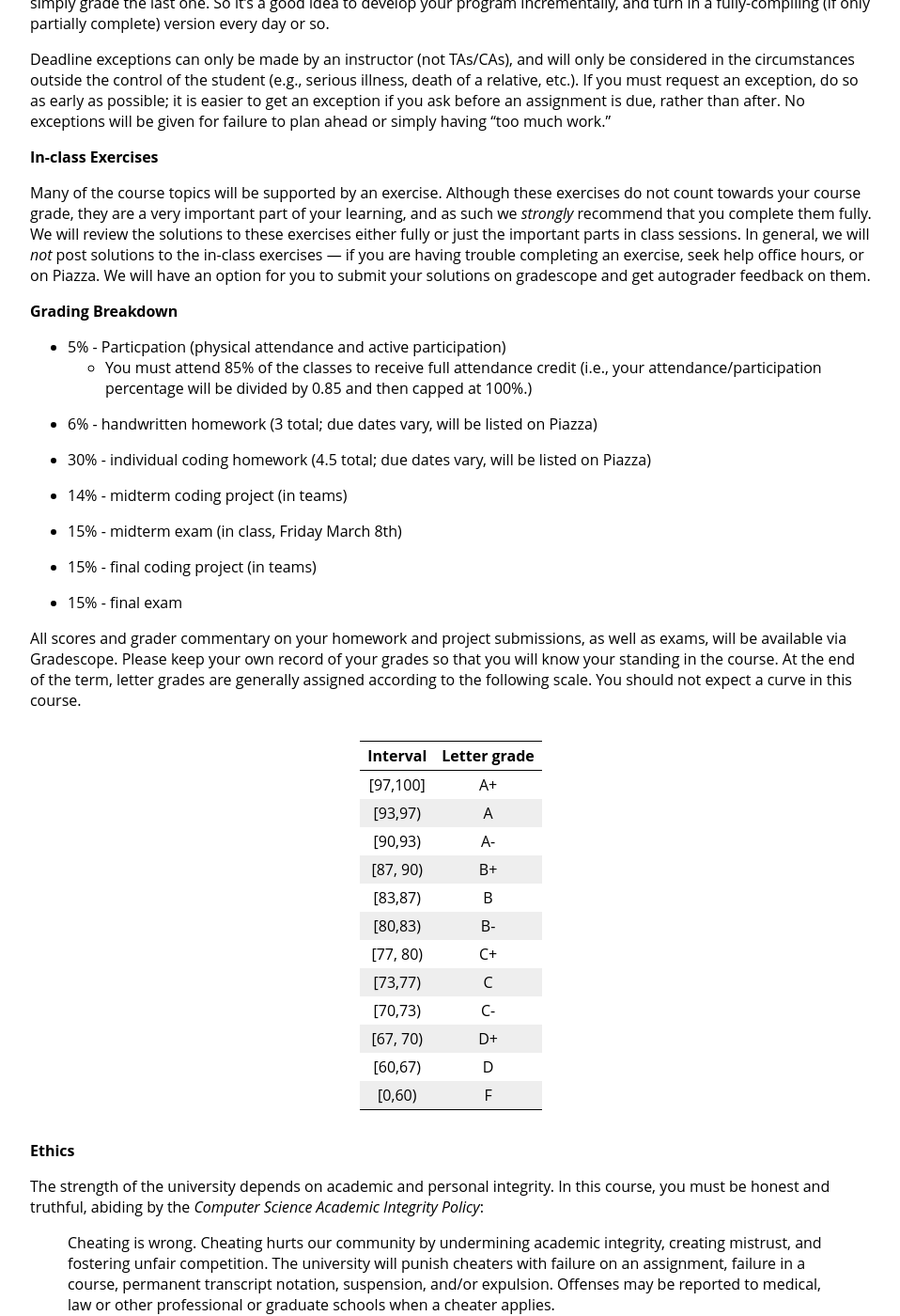
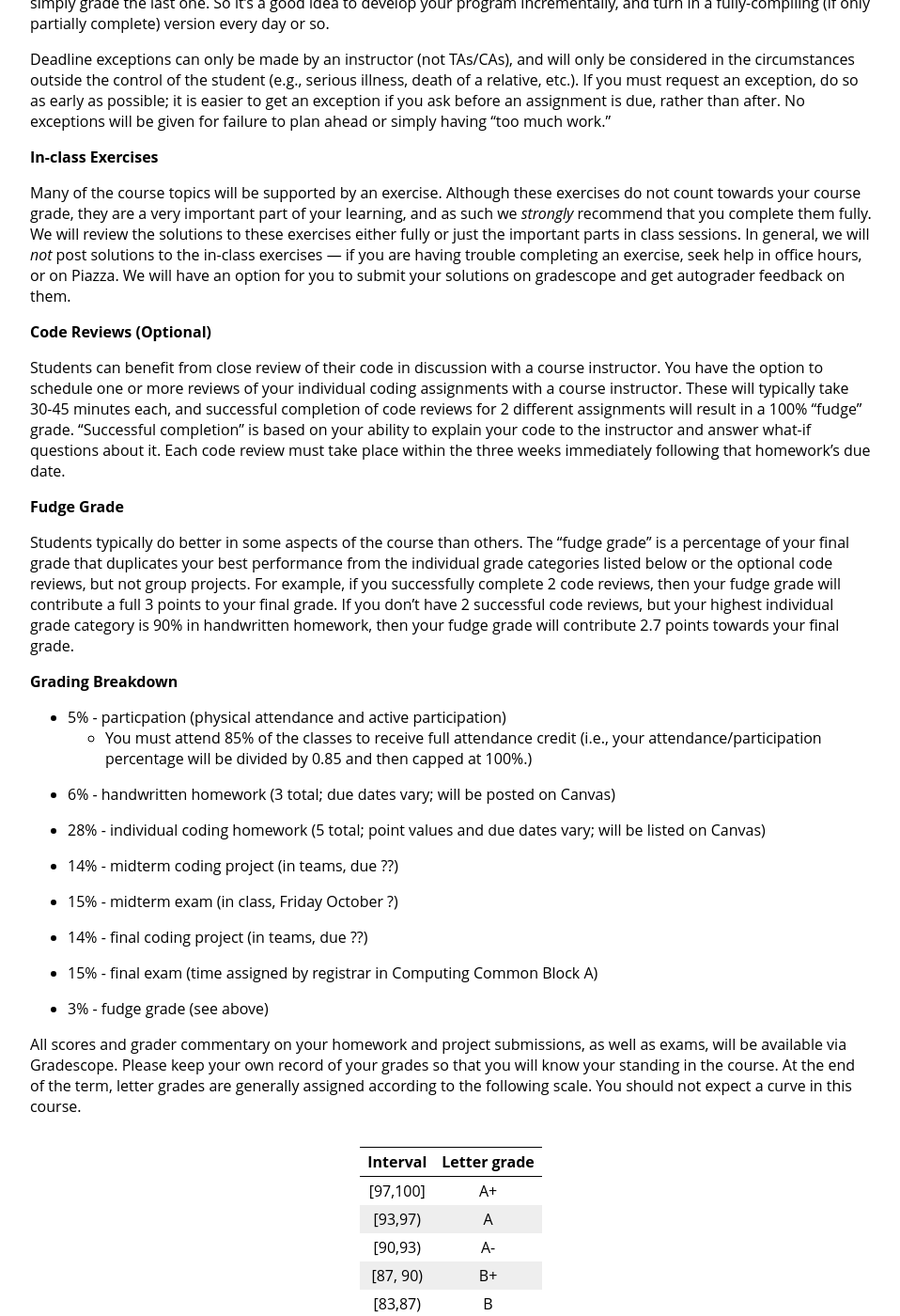
Before and after one commit to jhu-ip/cs220-f24, a Jekyll site: the page built from syllabus.md, in a window 1280 px wide and 1400 px high, scrolled down 4613 px. Shown: the whole window at 94% size, without its empty margins (160-1118 px from the left). Built offline with Jekyll 4.4.1, drawn with Linux system fonts in a browser that asks for light colours; some of the changed text lies outside the part shown.

Commit message:
syllabus fully drafted

```diff
--- a/syllabus.md
+++ b/syllabus.md
@@ -50,17 +50,18 @@ Kai Presler-Marshall, Lecturer\
 Office hours: TBD
 Zoom: <a class="external" target="_blank" href="https://wse.zoom.us/my/">https://wse.zoom.us/my/</a>
 
+Joanne Selinski, Associate Teaching Professor\
+<mailto:joanne@cs.jhu.edu>,\
+<a class="external" target="_blank" href="https://www.cs.jhu.edu/~joanne">https://www.cs.jhu.edu/~joanne</a>,\
+Office hours: TBD
+Zoom: <a class="external" target="_blank" href="https://wse.zoom.us/my/jselinski">https://wse.zoom.us/my/jselinski</a>
+
 Patricio Simari, Senior Lecturer\
 <mailto:psimari@cs.jhu.edu>,\
 <a class="external" target="_blank" href="https://www.cs.jhu.edu/">https://www.cs.jhu.edu/</a>,\
 Office hours: TBD
 Zoom: <a class="external" target="_blank" href="https://wse.zoom.us/my/">https://wse.zoom.us/my/</a>
 
-Joanne Selinaki, Associate Teaching Professor\
-<mailto:joanne@cs.jhu.edu>,\
-<a class="external" target="_blank" href="https://www.cs.jhu.edu/~joanne">https://www.cs.jhu.edu/~joanne</a>,\
-Office hours: TBD
-Zoom: <a class="external" target="_blank" href="https://wse.zoom.us/my/jselinski">https://wse.zoom.us/my/jselinski</a>
 
 **Meetings - all in Maryland 310**
 
@@ -276,7 +277,9 @@ accommodate late submissions in several specific ways:
 -   Each delay of up to 24 hours past the 11:00 pm deadline for an
     individual assignment counts as one late day.
 
--   Students do not need to ask permission or notify us when using any late days; deductions will be automatically taken since your final homework submission will be the one graded.
+-   Students do not need to ask permission or notify us when using any
+    late days; deductions will be automatically taken since your final
+    homework submission will be the one graded.
 
 -   If you submit an assignment late and are out of late days (have used
     all 6 previously), you will be deducted 1% of the possible
@@ -308,27 +311,52 @@ important part of your learning, and as such we *strongly* recommend
 that you complete them fully. We will review the solutions to these
 exercises either fully or just the important parts in class sessions. In
 general, we will *not* post solutions to the in-class exercises --- if
-you are having trouble completing an exercise, seek help office hours,
+you are having trouble completing an exercise, seek help in office hours,
 or on Piazza. We will have an option for you to submit your solutions on
 gradescope and get autograder feedback on them.
 
+**Code Reviews (Optional)**
+
+Students can benefit from close review of their code in discussion
+with a course instructor. You have the option to schedule one or more
+reviews of your individual coding assignments with a course
+instructor. These will typically take 30-45 minutes each, and
+successful completion of code reviews for 2 different assignments will
+result in a 100% "fudge" grade. "Successful completion" is based on
+your ability to explain your code to the instructor and answer what-if
+questions about it. Each code review must take place within the three
+weeks immediately following that homework's due date.
+
+**Fudge Grade**
+
+Students typically do better in some aspects of the course than
+others. The "fudge grade" is a percentage of your final grade that
+duplicates your best performance from the individual grade categories listed below
+or the optional code reviews, but not group projects. For example, if you
+successfully complete 2 code reviews, then your fudge grade will
+contribute a full 3 points to your final grade. If you don't have 2
+successful code reviews, but your highest individual grade category is
+90% in handwritten homework, then your fudge grade will contribute 2.7
+points towards your final grade.
+
 **Grading Breakdown**
 
--   5% - Particpation (physical attendance and active participation)
+-   5% - particpation (physical attendance and active participation)
     - <emph>You must attend 85% of the classes to receive full attendance credit (i.e., your attendance/participation percentage will be divided by 0.85 and then capped at 100%.) </emph>
--   6% - handwritten homework (3 total; due dates vary, will be listed
-    on Piazza)
+-   6% - handwritten homework (3 total; due dates vary; will be posted on Canvas)
 
--   30% - individual coding homework (4.5 total; due dates vary, will be
-    listed on Piazza)
+-   28% - individual coding homework (5 total; point values and due dates vary; will be
+    listed on Canvas)
 
--   14% - midterm coding project (in teams)
+-   14% - midterm coding project (in teams, due ??)
 
--   15% - midterm exam (in class, Friday March 8th)
+-   15% - midterm exam (in class, Friday October ?)
 
--   15% - final coding project (in teams)
+-   14% - final coding project (in teams, due ??)
 
--   15% - final exam
+-   15% - final exam (time assigned by registrar in Computing Common Block A)
+
+-   3% - fudge grade (see above)
 
 All scores and grader commentary on your homework and project
 submissions, as well as exams, will be available via Gradescope. Please
```
Also changed, not shown: other parts of syllabus.md (+2 -2 lines).
